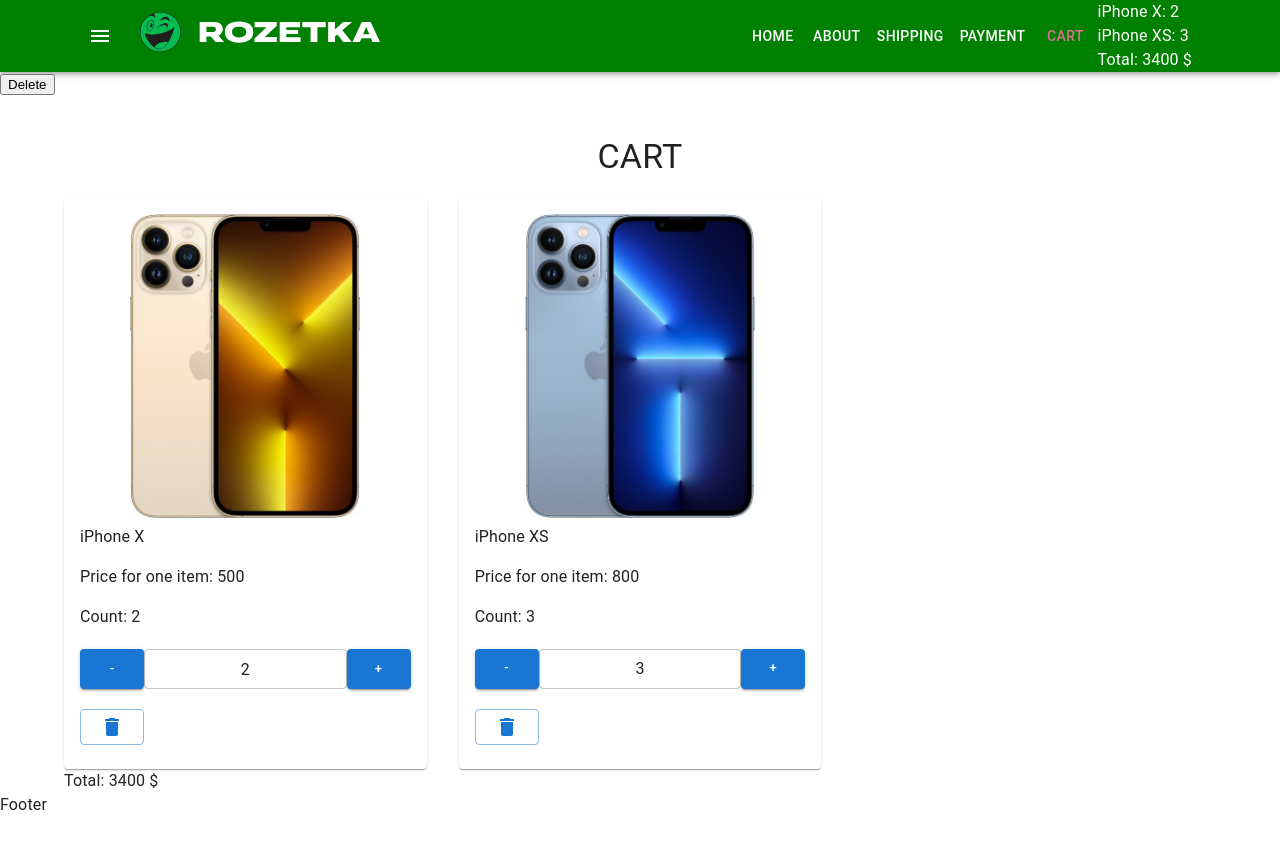
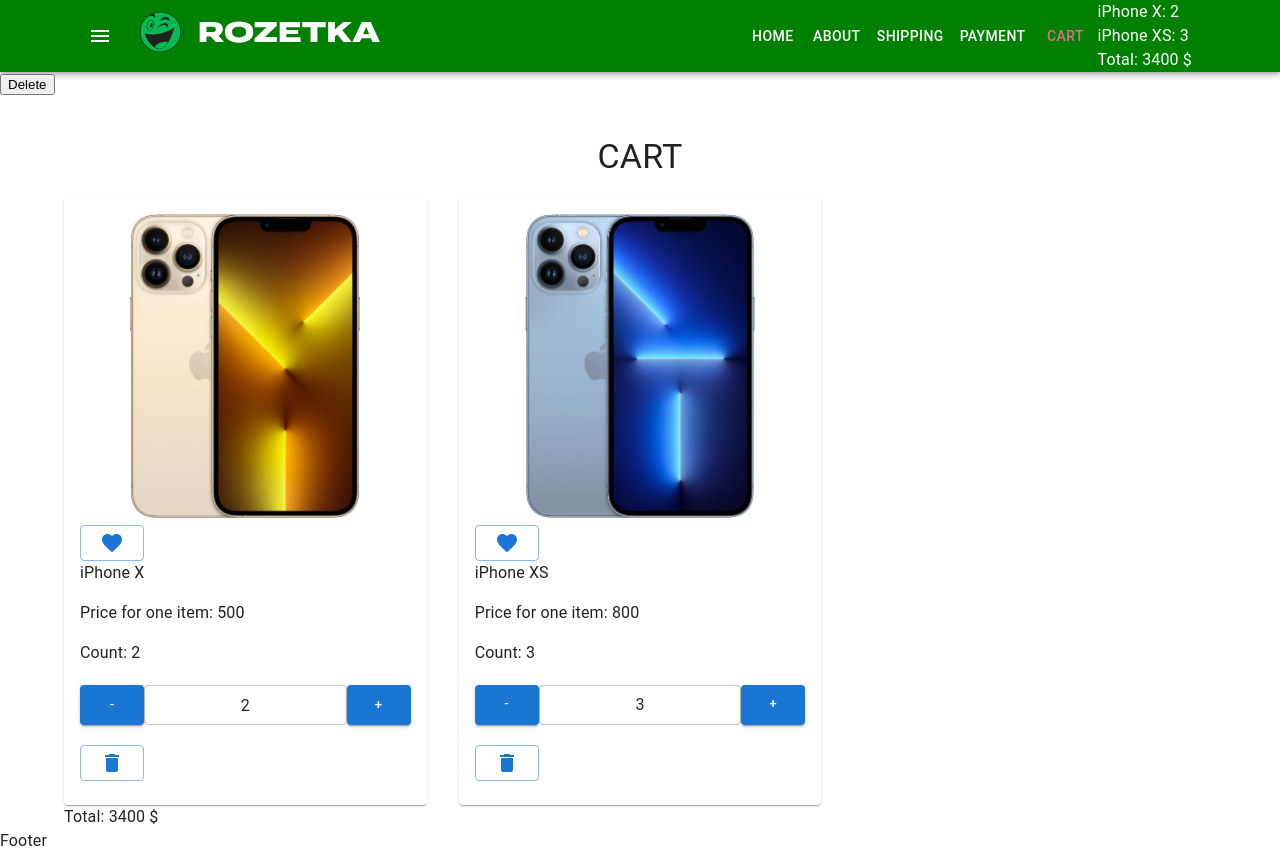
Before and after one commit to gsmoff/todo-react, a React (Create React App) app: page /cart in a window 1280 px wide. Before the commit the page ends 817 px from the top, so only its background shows below. Built offline with nearby package versions, Linux system fonts and the light colour scheme.

Commit message:
add likeReducer

```diff
--- a/src/components/Cart/CartProductListItemExtended.tsx
+++ b/src/components/Cart/CartProductListItemExtended.tsx
@@ -3,6 +3,11 @@ import { Product } from "components/Products/productsArray";
 import "./CartProductListItemExtended.scss";
 import DeleteIcon from "@mui/icons-material/Delete";
 import Guantity from 'components/Guantity/Guantity'
+
+import FavoriteBorderIcon from "@mui/icons-material/FavoriteBorder";
+import FavoriteIcon from "@mui/icons-material/Favorite";
+import { useAppDispatch, useAppSelector } from "redux/hooks";
+import { removeLike, addLike } from "redux/likeReducer";
 
 type Props = {
   product: Product;
@@ -17,6 +22,13 @@ const CartProductListItemExtended = ({
   removeProductFromCart,
   changeProductQuantity,
 }: Props) => {
+
+    const isLiked = useAppSelector(
+      (state) => state.productsLikeState[product.id]
+    );
+
+    const dispatsh = useAppDispatch();
+
   return (
     <Grid item xs={12} sm={4}>
       <Card>
@@ -24,6 +36,16 @@ const CartProductListItemExtended = ({
           <div className="product-image">
             <img src={product.image} alt="" />
           </div>
+          <Button
+            variant="outlined"
+            onClick={() =>
+              isLiked
+                ? dispatsh(removeLike(product.id))
+                : dispatsh(addLike(product.id))
+            }
+          >
+            {isLiked ? <FavoriteIcon /> : <FavoriteBorderIcon />}
+          </Button>
           <div>{product.name}</div>
           <p>Price for one item: {product.price}</p>
           <p>Count: {productCount}</p>
--- a/src/components/Products/ProductsListItem.tsx
+++ b/src/components/Products/ProductsListItem.tsx
@@ -13,7 +13,8 @@ import Guantity from "components/Guantity/Guantity";
 
 import FavoriteBorderIcon from "@mui/icons-material/FavoriteBorder";
 import FavoriteIcon from "@mui/icons-material/Favorite";
-import { useAppSelector } from "redux/hooks";
+import { useAppDispatch, useAppSelector } from "redux/hooks";
+import { removeLike, addLike } from "redux/likeReducer";
 
 type Props = {
   id: number;
@@ -36,8 +37,8 @@ const ProductsListItem = ({
   price,
   image,
   addProductToCart,
-  // isLiked,
-}: Props) => {
+}: // isLiked,
+Props) => {
   const [count, setCount] = useState<number>(1);
 
   const [color, setColor] = useState<string>("green");
@@ -49,7 +50,9 @@ const ProductsListItem = ({
   const changeColor = () =>
     setColor((prevState: string) => (prevState === "green" ? "red" : "green"));
 
-  const isLiked = useAppSelector((state) => state.productsLikeState[id])
+  const isLiked = useAppSelector((state) => state.productsLikeState[id]);
+
+  const dispatsh = useAppDispatch();
 
   return (
     <Card className="product">
@@ -57,8 +60,15 @@ const ProductsListItem = ({
         <div className="product-image">
           <img src={image} alt={name} />
         </div>
-        <Button>
-          {isLiked ? <FavoriteIcon/> : <FavoriteBorderIcon/>}
+        <Button
+          variant="outlined"
+          onClick={() =>
+            isLiked
+              ? dispatsh(removeLike(id))
+              : dispatsh(addLike(id))
+          }
+        >
+          {isLiked ? <FavoriteIcon /> : <FavoriteBorderIcon />}
         </Button>
         <h4>{name}</h4>
         <p className="product-description">{description}</p>
```
Also changed, not shown: src/redux/cartReducer.ts (added, +12 -0 lines).
